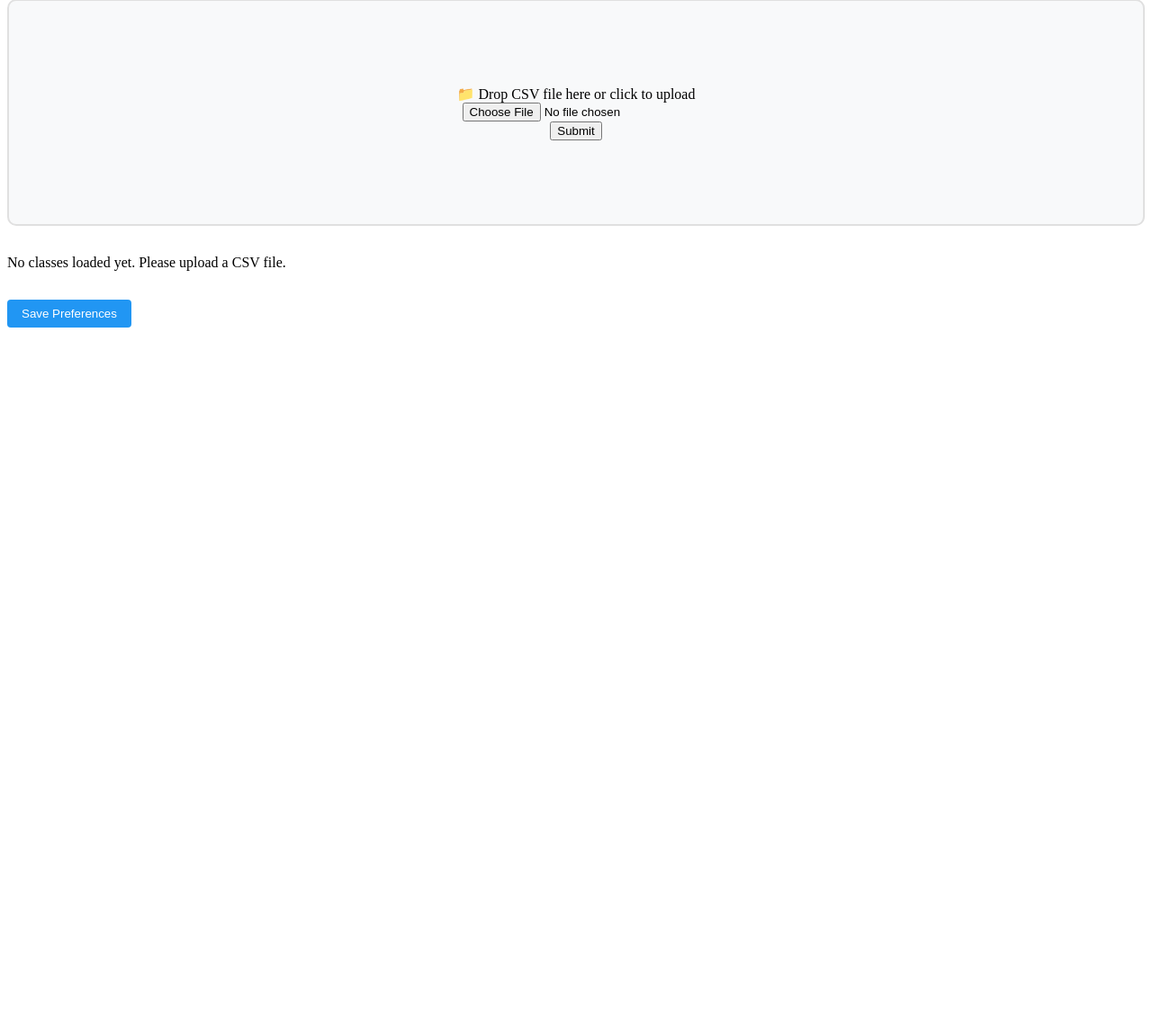
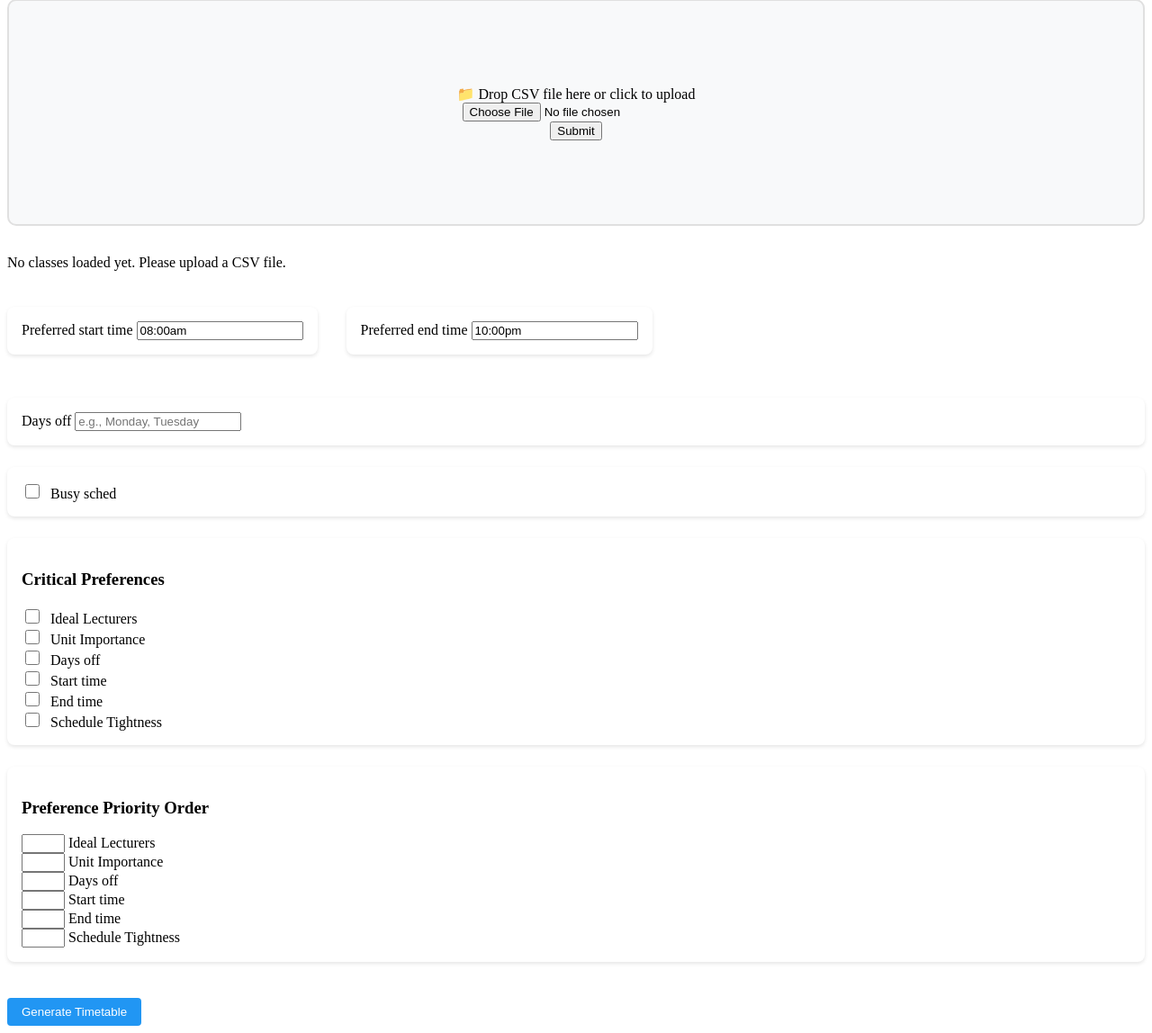
Before and after one commit to aman-nishad-monash/timetable_DBE, a Django app: page / in a window 1280 px wide. Shown: the part 91-1239 px from the top of the page at 90% size. Before the commit the page ends 455 px from the top, so only its background shows below. Run offline with Django 5.2, Linux system fonts and the light colour scheme.

Commit message:
TT generation functional in CLI

```diff
--- a/timetable_gen/forms.py
+++ b/timetable_gen/forms.py
@@ -1,28 +1,44 @@
-# forms.py
 from django import forms
 
-class CsvUploadForm(forms.Form):
-    file = forms.FileField(
-        label='CSV File',
-        help_text='📁 Drop CSV file here or click to upload',
-        widget=forms.ClearableFileInput(attrs={'accept': '.csv'})
+class PreferencesForm(forms.Form):
+    preferred_start_time = forms.CharField(
+        widget=forms.TextInput(attrs={
+            'placeholder': 'HH:MMam/pm (e.g., 09:00am)',
+            'type': 'text'
+        }),
+        initial='08:00am'
+    )
+    preferred_end_time = forms.CharField(
+        widget=forms.TextInput(attrs={
+            'placeholder': 'HH:MMam/pm (e.g., 05:00pm)',
+            'type': 'text'
+        }),
+        initial='10:00pm'
+    )
+    days_off = forms.CharField(
+        required=False,
+        label='Days off',
+        widget=forms.TextInput(attrs={'placeholder': 'e.g., Monday, Tuesday'}),
+        initial=''
+    )
+    busy_sched = forms.BooleanField(
+        required=False,
+        widget=forms.CheckboxInput(),
+        initial=False
     )
 
-class LecturerSelectionForm(forms.Form):
-    def __init__(self, *args, **kwargs):
-        available_lecturers = kwargs.pop('available_lecturers', [])
-        super().__init__(*args, **kwargs)
+    # Critical features fields
+    critical_ideal_lecturers = forms.BooleanField(required=False,label= 'Ideal Lecturers')
+    critical_unit_importance = forms.BooleanField(required=False, label= 'Unit Importance')
+    critical_days_off = forms.BooleanField(required=False, label= 'Days off')
+    critical_preferred_start_time = forms.BooleanField(required=False, label= 'Start time')
+    critical_preferred_end_time = forms.BooleanField(required=False, label= 'End time')
+    critical_busyness_level = forms.BooleanField(required=False, label= 'Schedule Tightness')
 
-        # Create choices in format: (value, display)
-        choices = [
-            (f"{lec[0]}||{lec[1]}||{lec[2]}",
-             f"{lec[0]} (Unit: {lec[1]}, Type: {lec[2]})")
-            for lec in available_lecturers
-        ]
-
-        self.fields['lecturers'] = forms.MultipleChoiceField(
-            choices=choices,
-            widget=forms.CheckboxSelectMultiple,
-            required=False,
-            label="Select Preferred Lecturers"
-        )
+    # Preference order fields
+    preference_order_ideal_lecturers = forms.IntegerField(label= 'Ideal Lecturers', min_value=1, max_value=6)
+    preference_order_unit_importance = forms.IntegerField(min_value=1, max_value=6, label= 'Unit Importance')
+    preference_order_days_off = forms.IntegerField(min_value=1, max_value=6, label= 'Days off')
+    preference_order_preferred_start_time = forms.IntegerField(min_value=1, max_value=6, label= 'Start time')
+    preference_order_preferred_end_time = forms.IntegerField(min_value=1, max_value=6, label= 'End time')
+    preference_order_busyness_level = forms.IntegerField(min_value=1, max_value=6, label= 'Schedule Tightness')
--- a/timetable_gen/templates/timetable_gen/base.html
+++ b/timetable_gen/templates/timetable_gen/base.html
@@ -87,7 +87,7 @@
     <div class="drop-zone" id="dropZone">
       <span class="drop-zone__prompt">📁 Drop CSV file here or click to upload</span>
       <input type="file" name="file" class="drop-zone__input" accept=".csv" required>
-      <button type="submit" name="submit">Submit</button>
+      <button type="submit">Submit</button>
     </div>
 
     <div id="fileList"></div>
@@ -104,7 +104,7 @@
             <li>
               <div class="lecturer-item">
                 <!-- Here we encode all lecturer info (e.g. name, unit, type) in the checkbox value -->
-                <input type="checkbox" name="lecturers" value="{{ avl_lec.0 }},{{ avl_lec.1 }},{{ avl_lec.2 }}">
+                <input type="checkbox" name="lecturers" value="{{ avl_lec.0 }}|{{ avl_lec.1 }}|{{ avl_lec.2 }}">
                 <div class="lecturer-info">
                   <strong>Lecturer:</strong> {{ avl_lec.0 }}<br>
                   <strong>Unit:</strong> {{ avl_lec.1 }}<br>
@@ -119,13 +119,77 @@
         <p>No classes loaded yet. Please upload a CSV file.</p>
       {% endif %}
 
-      <!-- Preferred time span -->
+          <!-- Time Inputs -->
+    <div class="time-picker-group">
+      <div class="preference-group">
+        <label>{{ form.preferred_start_time.label }}</label>
+        {{ form.preferred_start_time }}
+      </div>
+      <div class="preference-group">
+        <label>{{ form.preferred_end_time.label }}</label>
+        {{ form.preferred_end_time }}
+      </div>
+    </div>
+
+    <!-- Days Off -->
+    <div class="preference-group">
+      <label>{{ form.days_off.label }}</label>
+      {{ form.days_off }}
+    </div>
+
+    <!-- Unit Ranks -->
+    {% if units %}
+    <div class="preference-group">
+      <h3>Unit Rankings (4 = most important)</h3>
+      {% for unit_name, unit_code in units %}
+      <div class="input-group">
+        <label>{{ unit_name }} ({{ unit_code }})</label>
+        <input type="number" name="unit_rank_{{ unit_code }}"
+               min="1" max="4" required>
+      </div>
+      {% endfor %}
+    </div>
+    {% endif %}
+
+    <!-- Busy Schedule -->
+    <div class="preference-group">
+      <label>
+        {{ form.busy_sched }} {{ form.busy_sched.label }}
+      </label>
+    </div>
+
+    <!-- Critical Features -->
+    <div class="preference-group">
+      <h3>Critical Preferences</h3>
+      {% for field in form %}
+        {% if field.name|slice:':8' == 'critical' %}
+        <div class="critical-item">
+          <label>
+            {{ field }} {{ field.label }}
+          </label>
+        </div>
+        {% endif %}
+      {% endfor %}
+    </div>
+
+    <!-- Preference Order -->
+    <div class="preference-group">
+      <h3>Preference Priority Order</h3>
+      {% for field in form %}
+        {% if field.name|slice:':16' == 'preference_order' %}
+        <div class="order-item">
+          <label>{{ field }} {{ field.label}}</label>
+        </div>
+        {% endif %}
+      {% endfor %}
+    </div>
 
 
       <button type="submit" name="action" value="save_preferences" class="save-button">
-        Save Preferences
+        Generate Timetable
       </button>
     </form>
+
 
   <script>
     document.addEventListener("DOMContentLoaded", () => {
--- a/timetable_gen/views.py
+++ b/timetable_gen/views.py
@@ -1,7 +1,7 @@
 from django.shortcuts import render
-
+from datetime import datetime
 # Create your views here.
-from django.shortcuts import render
+from django.shortcuts import render, redirect
 from .timetableGen_helper import *
 from .forms import *
 
@@ -11,65 +11,95 @@ def home(request):
     preferences = None
     available_lecturers = None
     units = None
+    form = PreferencesForm()
 
 
-    if request.method == "POST":
+    if request.method == "POST" and request.FILES.get("file"):
         # Process file upload if provided.
-        if request.FILES.get("file"):
-            csv_file = request.FILES["file"]
-            classes = UniClass.load_read_csv(csv_file)
-            available_lecturers, units = list(UniClass.retreive_units_lecturers(classes))
+        csv_file = request.FILES["file"]
+        classes = UniClass.load_read_csv(csv_file)
+        available_lecturers, units = list(UniClass.retreive_units_lecturers(classes))
+        request.session['classes'] = [cls.to_dict() for cls in classes]      # Note: Ensure classes is serializable or store what you need
+        request.session['available_lecturers'] = available_lecturers
+        request.session['units'] = units
+        # Redirect to the same page so that the preferences form will have the CSV data available  # CHANGED: Line 21
+        return redirect('home')  # Assumes your URL pattern is named 'home'
 
-            all_features = [
-                "Ideal Lecturers",
-                "Unit Importance",
-                "Days Off",
-                "Preferred Start Time",
-                "Preferred End Time",
-                "Busyness Level"
-                ]
+    if request.method == "POST" and request.POST.get("action") == "save_preferences":
+        classes_serialized = request.session.get('classes')
+        available_lecturers = request.session.get('available_lecturers')
+        units = request.session.get('units')
 
-        elif request.POST.get("action") == "save_preferences":
-            # Get selected lecturers from form
-            selected_lecturers = [tuple(lecturer.split(',')) for lecturer in request.POST.getlist("lecturers")]
-            ideal_lecturers = UniClass.finalizing_ideal_lecturers(selected_lecturers)
+        if classes_serialized:
+          classes = [UniClass.from_dict(data) for data in classes_serialized]
+        else:
+            classes = None
 
-            # Get preferences of start and end time
-            preferred_start_time = datetime.strptime(request.POST.get(), "%H:%M").time()
-            preferred_end_time = datetime.strptime(request.POST.get(), "%H:%M").time()
+        if not units:
+            return render(request, 'timetable_gen/base.html', {
+                'error': "Please upload a CSV file before setting preferences.",
+                'form': form,
+            })
 
-            # Get preferences for busyness
-            busy_sched = request.POST.get()
-            busy_sched = busy_sched == 'y'
+        form = PreferencesForm(request.POST)
+        if form.is_valid():
+            # Process times
+            try:
+                preferred_start_time = datetime.datetime.strptime(
+                    form.cleaned_data['preferred_start_time'], "%I:%M%p"
+                )
+                preferred_end_time = datetime.datetime.strptime(
+                    form.cleaned_data['preferred_end_time'], "%I:%M%p"
+                )
+            except ValueError:
+                # Handle time format error
+                pass
 
-            # Get unit rankings
-            unit_ranks = request.POST.get()
+            # Process unit ranks
+            unit_ranks = {}
+            for unit_name, unit_code in units:
+                rank = request.POST.get(f'unit_rank_{unit_code}')
+                if rank:
+                    unit_ranks[unit_name] = int(rank)
+            unit_ranks = dict(sorted(unit_ranks.items(),
+                                key=lambda item: item[1], reverse=True))
 
-            # Get preference for days off
-            days_off = request.POST.get()
-            critical_features = {feature: None for feature in all_features}
-            preference_order = {feature: None for feature in all_features}
-            critical_features = request.POST.get()
-            preference_order = request.POST.get()
-
+            # Build preferences dictionary
             all_preferences = {
-                "Ideal Lecturers": ideal_lecturers,
+                "Ideal Lecturers": UniClass.finalizing_ideal_lecturers((request.POST.getlist('lecturers')), classes, available_lecturers),
                 "Unit Ranks": unit_ranks,
-                "Days Off": days_off,
+                "Days Off": [day.strip().lower()
+                        for day in form.cleaned_data['days_off'].split(',')],
                 "Preferred Start Time": preferred_start_time,
                 "Preferred End Time": preferred_end_time,
-                "Busyness Schedule": busy_sched,
-                "Critical Features": critical_features,
-                "Preference Order": preference_order
-                }
-
+                "Busyness Schedule": form.cleaned_data['busy_sched'],
+                 "Critical Features": {
+            "Ideal Lecturers": form.cleaned_data['critical_ideal_lecturers'],
+            "Unit Importance": form.cleaned_data['critical_unit_importance'],
+            "Days Off": form.cleaned_data['critical_days_off'],
+            "Preferred Start Time": form.cleaned_data['critical_preferred_start_time'],
+            "Preferred End Time": form.cleaned_data['critical_preferred_end_time'],
+            "Busyness Level": form.cleaned_data['critical_busyness_level']
+        },
+                "Preference Order": {
+         "Ideal Lecturers": form.cleaned_data['preference_order_ideal_lecturers'],
+         "Unit Importance": form.cleaned_data['preference_order_unit_importance'],
+         "Days Off": form.cleaned_data['preference_order_days_off'],
+         "Preferred Start Time": form.cleaned_data['preference_order_preferred_start_time'],
+         "Preferred End Time": form.cleaned_data['preference_order_preferred_end_time'],
+         "Busyness Level": form.cleaned_data['preference_order_busyness_level']
+    }
+}
+            print(all_preferences)
+            # Generate timetable
             timetable_generator(classes, all_preferences)
-
-
+    else:
+        print("Form errors:", form.errors)
 
 
     return render(request, 'timetable_gen/base.html', {
-        'classes': classes,
-        'available_lecturers': available_lecturers,
-        'units': units
-    })
+            'classes': request.session.get('classes'),
+            'available_lecturers': request.session.get('available_lecturers'),
+            'units': request.session.get('units'),
+            'form': form,
+     })
```
Also changed, not shown: timetable_gen/timetableGen_helper.py (+92 -6 lines).
